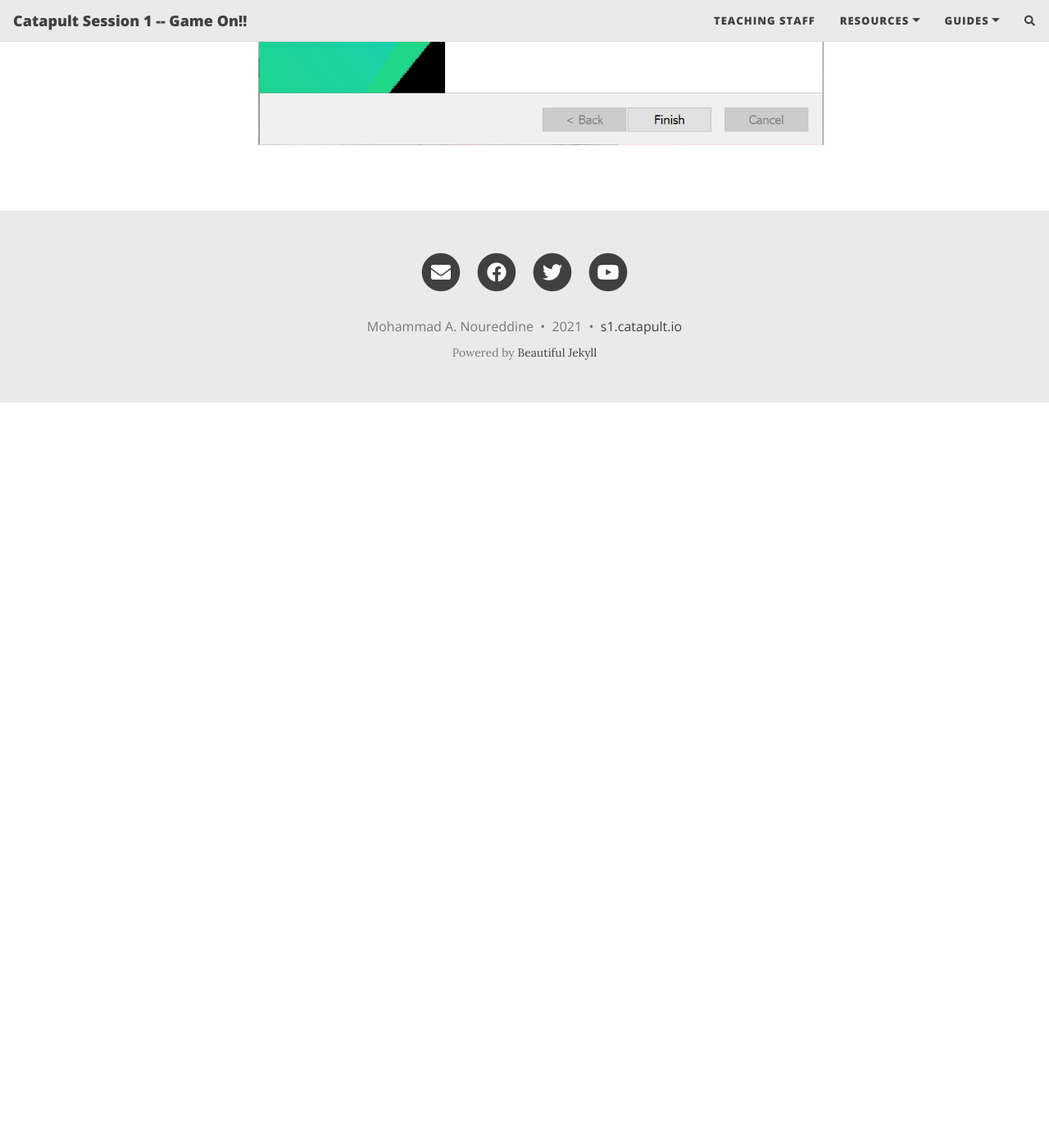
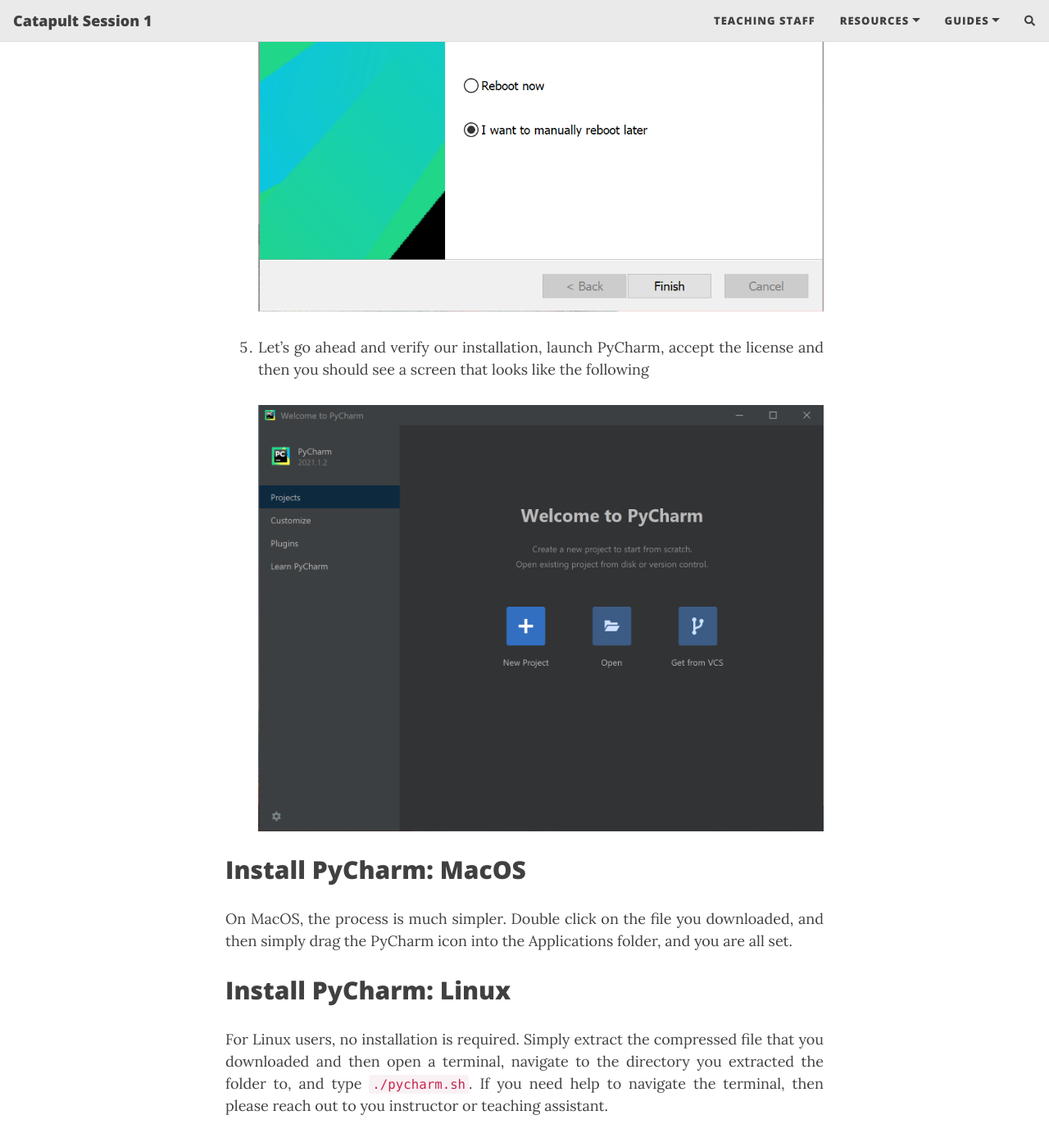
Before and after one commit to rhit-catapult/s1.catapult.io, a Jekyll site: the page built from pages/02_pycharm_install.md, in a window 1280 px wide and 1400 px high, scrolled down 3840 px. Shown: the whole window at 82% size. Built offline with Jekyll 4.4.1, drawn with Linux system fonts in a browser that asks for light colours; nearby versions of some CDN libraries; comment, search, counter and statistics services are not loaded; before the commit the page ends 4331 px from its top, so only the background shows below that; some of the changed text lies outside the part shown.

```diff
--- a/_config.yml
+++ b/_config.yml
@@ -6,7 +6,7 @@
 # --- Required options --- #
 
 # Name of website
-title: Catapult Session 1 -- Game On!!
+title: Catapult Session 1
 
 # Your name to show in the footer
 author: Mohammad A. Noureddine
@@ -21,7 +21,7 @@ navbar-links:
   Guides:
     - Install python and git: "pages/01_windows_install"
     - Install pycharm: "pages/02_pycharm_install"
-    - Github classroom:
+    - Github classroom: "pages/03_github_classroom"
 
 
 # --- Logo --- #
--- a/pages/02_pycharm_install.md
+++ b/pages/02_pycharm_install.md
@@ -3,10 +3,23 @@ layout: page
 title: PyCharm Installation
 ---
 
+# Table of contents
+
+<!-- vim-markdown-toc GFM -->
+
+* [Installing PyCharm: All platforms](#installing-pycharm-all-platforms)
+  * [Download the installer](#download-the-installer)
+  * [Install PyCharm: Windows](#install-pycharm-windows)
+  * [Install PyCharm: MacOS](#install-pycharm-macos)
+  * [Install PyCharm: Linux](#install-pycharm-linux)
+
+<!-- vim-markdown-toc -->
+
+
 # Installing PyCharm: All platforms
 
-If you have not yet install python and git, then please go back to that tutorial
-and make sure that both are installed before you continue with this setup guide.
+If you have not yet installed python and git, then please go back to that tutorial
+and make sure that both are installed before continuing with this setup guide.
 
 In this project, we will be using the PyCharm Community edition IDE, which is a
 powerful tool that allows us to write python programs with ease.
@@ -20,6 +33,7 @@ Windows](https://download.jetbrains.com/python/pycharm-community-2021.1.2.exe?_g
 MacOS](https://download.jetbrains.com/python/pycharm-community-2021.1.2.dmg?_gl=1*ndny6n*_ga*MjM3MTk0MjYuMTYwMDQzOTM4OA..*_ga_V0XZL7QHEB*MTYyMzQyOTg0Ny4zLjEuMTYyMzQyOTg5MS4w)
 - [For
 Linux](https://download.jetbrains.com/python/pycharm-community-2021.1.2.tar.gz?_gl=1*xfm1a*_ga*MjM3MTk0MjYuMTYwMDQzOTM4OA..*_ga_V0XZL7QHEB*MTYyMzQyOTg0Ny4zLjEuMTYyMzQyOTkyNy4w)
+
 
 
 ## Install PyCharm: Windows
@@ -50,3 +64,21 @@ you.
    manually reboot later` and then click on `Finish`
 
    ![PyCharm Install 5]({{ site.baseurl }}/assets/img/PycharmInstallWin/04.png)
+
+5. Let's go ahead and verify our installation, launch PyCharm, accept the
+   license and then you should see a screen that looks like the following
+
+   ![PyCharm Install 6]({{ site.baseurl }}/assets/img/PycharmInstallWin/05.png)
+
+## Install PyCharm: MacOS
+
+On MacOS, the process is much simpler. Double click on the file you downloaded,
+and then simply drag the PyCharm icon into the Applications folder, and you are
+all set.
+
+## Install PyCharm: Linux
+
+For Linux users, no installation is required. Simply extract the compressed file
+that you downloaded and then open a terminal, navigate to the directory you
+extracted the folder to, and type `./pycharm.sh`. If you need help to navigate
+the terminal, then please reach out to you instructor or teaching assistant.
```
Also changed, not shown: pages/03_github_classroom.md (added, +106 -0 lines), assets/img/GithubClassroom/00.png (added), assets/img/GithubClassroom/01.png (added), assets/img/GithubClassroom/02.png (added), assets/img/GithubClassroom/03.png (added), assets/img/ProjectSetup/00.png (added), assets/img/ProjectSetup/01.png (added), assets/img/ProjectSetup/02.png (added), assets/img/ProjectSetup/03.png (added), assets/img/ProjectSetup/04.png (added), assets/img/ProjectSetup/05.png (added), assets/img/ProjectSetup/06.png (added).
